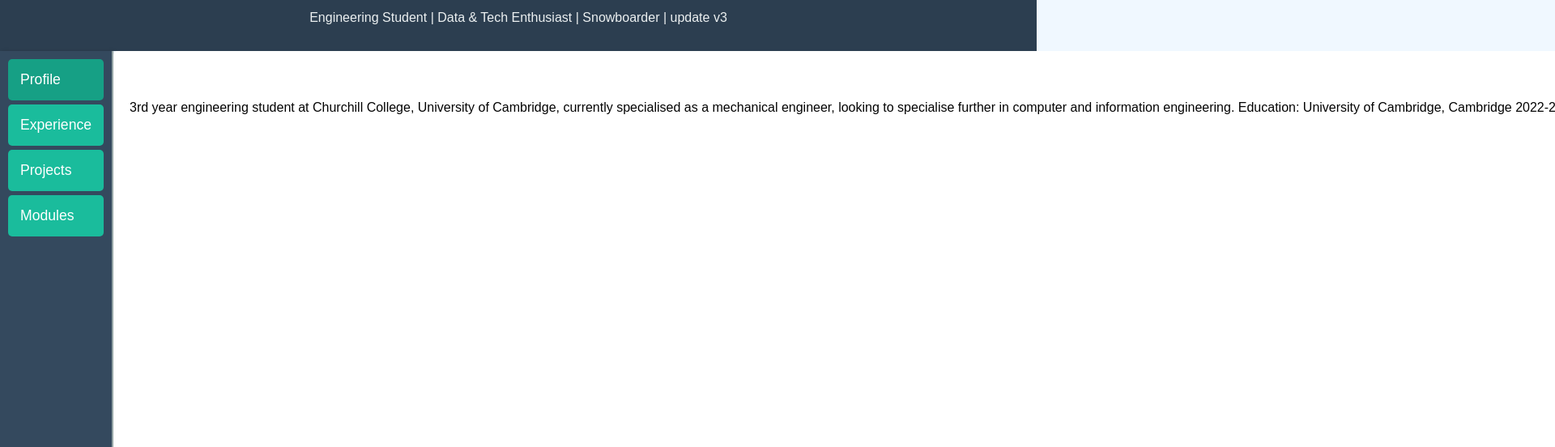
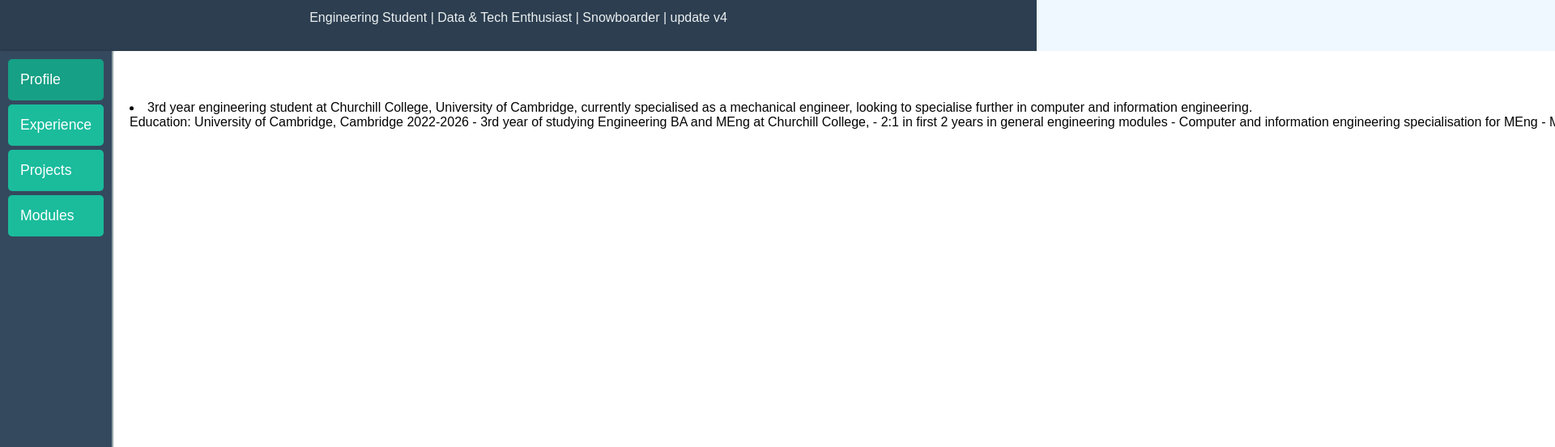
Before and after one commit to jackhenry02/website-testing, a plain HTML site: page index.html in a window 1280 px wide. Both pictures are taken after a click on the button "Profile". Shown: the part 64-616 px from the top of the page at 81% size, 1920 px wide, since content can reach past the window. Drawn offline with Linux system fonts and the light colour scheme.

Commit message:
Update index.html
Line test

```diff
--- a/index.html
+++ b/index.html
@@ -10,7 +10,7 @@
 <body>
     <header>
         <h1 class="Title">Jack Henry</h1>
-        <p>Engineering Student | Data & Tech Enthusiast | Snowboarder | update v3 </p>
+        <p>Engineering Student | Data & Tech Enthusiast | Snowboarder | update v4 </p>
     </header>
 
     <div class="container">
@@ -36,7 +36,7 @@
                 <div class="animated-text">
                     <h3>Welcome</h3>
                     <p>
-3rd year engineering student at Churchill College, University of Cambridge, currently specialised as a mechanical engineer, looking to specialise further in computer and information engineering.
+<li> 3rd year engineering student at Churchill College, University of Cambridge, currently specialised as a mechanical engineer, looking to specialise further in computer and information engineering. </li>
 
 Education:
 University of Cambridge, Cambridge
```
